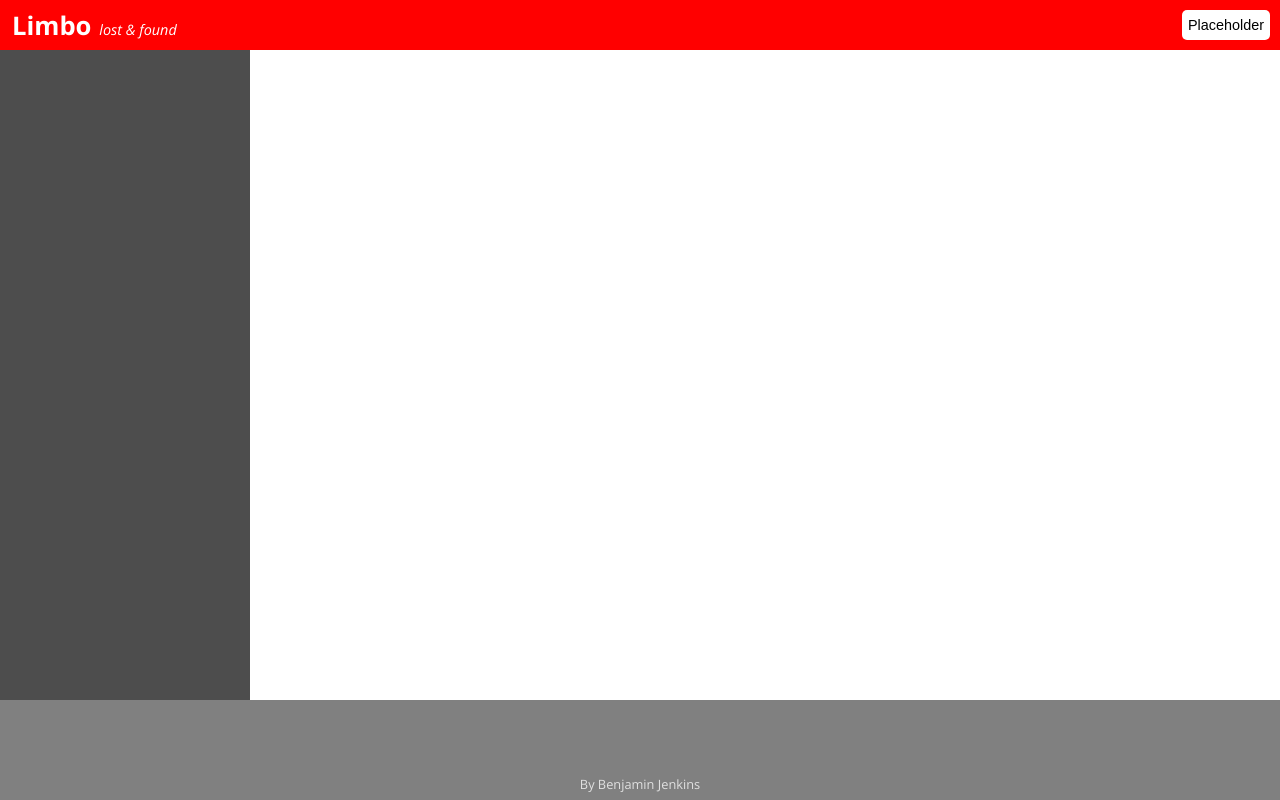
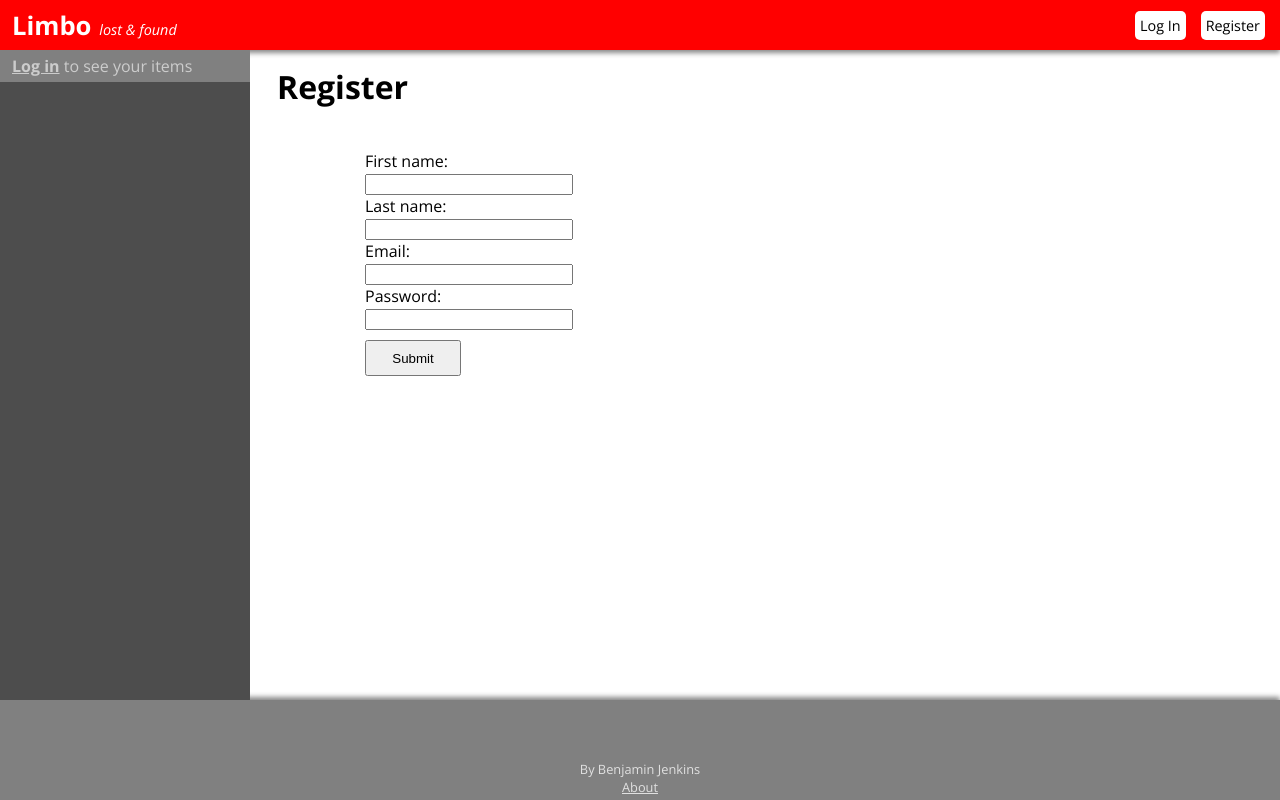
Before and after one commit to benjaminjenkins1/limbo, a PHP site: page /register.php in a window 1280 px wide. Run offline with PHP 8.4, Linux system fonts and the light colour scheme.

Commit message:
a lot of stuff

```diff
--- a/css/custom.css
+++ b/css/custom.css
@@ -11,14 +11,14 @@ body{
 }
 
 h1{
-    margin:0;
+    margin:0 0 0 12px;
 }
 
 header{
     background-color: #FF0000;
     height: 50px;
+    box-shadow: 0px 3px 5px #888888;
 }
-
 .site-title{
     display: inline-block;
     color: white;
@@ -33,18 +33,20 @@ header{
     display: inline-block;
     font-size:0.9em;
 }
-
-.account-buttons{
+.account-links{
     float: right;
-    padding-top: 10px;
-    padding-right: 10px;
+    padding-top: 14px;
 }
-.account-button{
+.account-link{
     height: 30px;
     background-color: white;
     border: none;
     border-radius: 5px;
     font-size: 0.9em;
+    margin-right:15px;
+    text-decoration: none;
+    color: black;
+    padding: 5px;
 }
 
 .content-container{
@@ -93,6 +95,9 @@ header{
     box-sizing: content-box;
     margin-top: 10px;
 }
+.register-errors{
+    color:red;
+}
 
 .sidebar{
     background-color: #4D4D4D;
@@ -100,14 +105,26 @@ header{
     float: left;
     width: 250px;
 }
+.sidebar-title{
+    background-color: #808080;
+    color: #CCCCCC;
+    padding: 5px 0 5px 12px;
+}
+.sidebar-title a{
+    color: #CCCCCC;
+}
 
 footer{
     height: 100px;
     background-color: #808080;
+    box-shadow: 0px -3px 5px #888888;
 }
 .footer-author{
     color: #E0E0E0;
     text-align: center;
     font-size: 0.8em;
-    padding-top:75px;
+    padding-top:60px;
 }
+.footer-author a{
+    color: #E0E0E0;
+}
--- /dev/null
+++ b/includes/connect_db.php
@@ -0,0 +1,11 @@
+<?php
+# CONNECT TO MySQL DATABASE.
+
+$dbc = @mysqli_connect ( 'localhost', 'root', '', 'limbo_db' )
+
+OR die ( mysqli_connect_error() ) ;
+
+# Set encoding to match PHP script encoding.
+mysqli_set_charset( $dbc, 'utf8' ) ;
+
+?>
--- /dev/null
+++ b/includes/footer.php
@@ -0,0 +1,6 @@
+<footer>
+    <div class="footer-author">
+        By Benjamin Jenkins<br>
+        <a href="/about.php">About</a>
+    </div>
+</footer>
--- /dev/null
+++ b/includes/header.php
@@ -0,0 +1,25 @@
+<?php
+
+$logged_in = false;
+
+?>
+
+<header>
+    <a href="/index.php">
+        <div class="site-title">
+            <div class="title-limbo"><b>Limbo</b></div>
+            <div class="title-lostandfound"><i>&nbsp;lost & found</i></div>
+        </div>
+    </a>
+    <div class="account-links">
+        <?php
+            if(!$logged_in){
+                echo '<a class="account-link" href="/login.php">Log In</a>';
+                echo '<a class="account-link" href="/register.php">Register</a>';
+            }
+            else{
+                echo '<a class="account-link" href="/logout.php">Log Out</a>';
+            }
+        ?>
+    </div>
+</header>
--- /dev/null
+++ b/includes/registration_helpers.php
@@ -0,0 +1,37 @@
+<?php
+
+function validate_registration($fname, $lname, $email, $password){
+
+    $errors='';
+
+    # Check if any field is empty
+    if(empty($fname))
+        $errors = $errors . 'Enter your first name<br>';
+    if(empty($lname))
+        $errors = $errors . 'Enter your last name<br>';
+    if(empty($email))
+        $errors = $errors . 'Enter your email<br>';
+    if(empty($password))
+        $errors = $errors . 'Enter a password<br>';
+
+    # Check lengths
+    if(strlen($fname)>30)
+        $errors = $errors . 'First name must be 30 characters or fewer<br>';
+    if(strlen($lname)>30)
+        $errors = $errors . 'Last name must be 30 characters or fewer<br>';
+    if(strlen($email)>50)
+        $errors = $errors . 'Email must be 50 characters or fewer<br>';
+    if(strlen($password)>50)
+        $errors = $errors . 'Pasword must be 50 characters or fewer<br>';
+
+    # Validate email with regex
+    $email_pattern = '/^(?!(?:(?:\x22?\x5C[\x00-\x7E]\x22?)|(?:\x22?[^\x5C\x22]\x22?)){255,})(?!(?:(?:\x22?\x5C[\x00-\x7E]\x22?)|(?:\x22?[^\x5C\x22]\x22?)){65,}@)(?:(?:[\x21\x23-\x27\x2A\x2B\x2D\x2F-\x39\x3D\x3F\x5E-\x7E]+)|(?:\x22(?:[\x01-\x08\x0B\x0C\x0E-\x1F\x21\x23-\x5B\x5D-\x7F]|(?:\x5C[\x00-\x7F]))*\x22))(?:\.(?:(?:[\x21\x23-\x27\x2A\x2B\x2D\x2F-\x39\x3D\x3F\x5E-\x7E]+)|(?:\x22(?:[\x01-\x08\x0B\x0C\x0E-\x1F\x21\x23-\x5B\x5D-\x7F]|(?:\x5C[\x00-\x7F]))*\x22)))*@(?:(?:(?!.*[^.]{64,})(?:(?:(?:xn--)?[a-z0-9]+(?:-[a-z0-9]+)*\.){1,126}){1,}(?:(?:[a-z][a-z0-9]*)|(?:(?:xn--)[a-z0-9]+))(?:-[a-z0-9]+)*)|(?:\[(?:(?:IPv6:(?:(?:[a-f0-9]{1,4}(?::[a-f0-9]{1,4}){7})|(?:(?!(?:.*[a-f0-9][:\]]){7,})(?:[a-f0-9]{1,4}(?::[a-f0-9]{1,4}){0,5})?::(?:[a-f0-9]{1,4}(?::[a-f0-9]{1,4}){0,5})?)))|(?:(?:IPv6:(?:(?:[a-f0-9]{1,4}(?::[a-f0-9]{1,4}){5}:)|(?:(?!(?:.*[a-f0-9]:){5,})(?:[a-f0-9]{1,4}(?::[a-f0-9]{1,4}){0,3})?::(?:[a-f0-9]{1,4}(?::[a-f0-9]{1,4}){0,3}:)?)))?(?:(?:25[0-5])|(?:2[0-4][0-9])|(?:1[0-9]{2})|(?:[1-9]?[0-9]))(?:\.(?:(?:25[0-5])|(?:2[0-4][0-9])|(?:1[0-9]{2})|(?:[1-9]?[0-9]))){3}))\]))$/iD';
+    # Thanks to email-regex.com
+    if(!empty($email) and !preg_match($email_pattern,$email))
+        $errors = $errors . 'Invalid email';
+
+    return $errors;
+
+}
+
+?>
--- a/includes/sidebar.php
+++ b/includes/sidebar.php
@@ -0,0 +1,20 @@
+<?php
+
+$logged_in = false;
+
+?>
+
+<div class="sidebar">
+    <?php
+        if(!$logged_in){
+            echo '<div class="sidebar-title"><a href="/login.php"><b>Log in</b></a> to see your items
+            </div>';
+        }
+        else{
+            echo '<div class="sidebar-title">';
+            echo '</div>';
+            echo '<div class="sidebar-title">';
+            echo '</div>';
+        }
+    ?>
+</div>
--- a/includes/sql/create_limbo.sql
+++ b/includes/sql/create_limbo.sql
@@ -1,11 +1,13 @@
 /*
 This file creates the limbo database and the users, locations, and stuff tables for the database.
 This file also populates the locations table.
-This file also adds the administrator with email "admin@limbo.com" and password "letmein" (sha256).
+This file also adds the default administrator with email "admin@limbo.com" and password "letmein" (hash is sha256).
 
 Author: Benjamin Jenkins
 Version: 1.1
 */
+
+DROP DATABASE limbo_db;
 
 CREATE DATABASE IF NOT EXISTS limbo_db;
 
@@ -36,7 +38,7 @@ CREATE TABLE items(
     description TEXT NOT NULL,
     create_date DATETIME NOT NULL DEFAULT CURRENT_TIMESTAMP,
     update_date DATETIME ON UPDATE CURRENT_TIMESTAMP,
-    owner_id INTEGER,
+    owner_id INTEGER NOT NULL,
     claimer_id INTEGER,
     status ENUM('lost','found'),
     FOREIGN KEY (loc_id) REFERENCES locations(loc_id),
--- a/register.php
+++ b/register.php
@@ -1,41 +1,59 @@
+<?php
+
+require('includes/connect_db.php');
+require('includes/registration_helpers.php');
+
+$errors='';
+
+if ($_SERVER['REQUEST_METHOD'] === 'POST') {
+
+    $fname = trim($_POST['fname']);
+    $lname = trim($_POST['lname']);
+    $email = trim($_POST['email']);
+    $password = trim($_POST['password']);
+
+    $errors=validate_registration($fname,$lname,$email,$password);
+
+    if(empty($errors)){
+
+
+
+    }
+
+}
+
+?>
 <!DOCTYPE html>
 <html>
     <head>
     <meta charset="UTF-8">
-    <title>Limbo - Report an item you found</title>
+    <title>Limbo - Register</title>
     <meta name="author" content="Benjamin Jenkins">
-    <meta name="description" content="Limbo lost and found report an item you found">
-    <meta name="keywords" content="lost and found, limbo, found, report">
+    <meta name="description" content="Limbo lost and found registration">
+    <meta name="keywords" content="lost and found, limbo, register">
     <link rel="shortcut icon" href="favicon.ico" type="image/vnd.microsoft.icon">
     <link rel="stylesheet" href="/css/custom.css" type="text/css">
     </head>
     <body>
-    <header>
-        <a href="/index.php">
-        <div class="site-title">
-            <div class="title-limbo"><b>Limbo</b></div>
-            <div class="title-lostandfound"><i>&nbsp;lost & found</i></div>
-        </div>
-        </a>
-        <div class="account-buttons">
-            <button type="button" class="account-button">Placeholder</button>
-        </div>
-    </header>
+    <?php require('includes/header.php'); ?>
     <div class="content-container">
-        <div class="sidebar">
-            <div class="sidebar-login">
-            </div>
-            <div class="sidebar-lost">
-            </div>
-            <div class="sidebar-found">
-            </div>
-        </div>
+        <?php require('includes/sidebar.php'); ?>
         <div class="page-content">
-
+            <h1>Register</h1>
+            <form class="login-form" action="register.php" method="POST">
+                <div class="register-errors"><?php echo $errors; ?></div><br>
+                First name:<br>
+                <input type="text" class="login-field" name="fname"><br>
+                Last name:<br>
+                <input type="text" class="login-field" name="lname"><br>
+                Email:<br>
+                <input type="text" class="login-field" name="email"><br>
+                Password:<br>
+                <input class="login-field" type="password" name="password"><br>
+                <input class="login-submit" type="submit">
+            </form>
         </div>
     </div>
-    <footer>
-        <div class="footer-author">By Benjamin Jenkins</div>
-    </footer>
+    <?php require('includes/footer.php'); ?>
     </body>
 </html>
```
Also changed, not shown: admin.php (+3 -22 lines), found.php (+3 -22 lines), includes/sql/sample_items.sql (added, +28 -0 lines), index.php (+3 -22 lines), item-details.php (+3 -22 lines), login.php (+3 -22 lines), lost.php (+3 -22 lines), search.php (+3 -22 lines), about.php (added).
